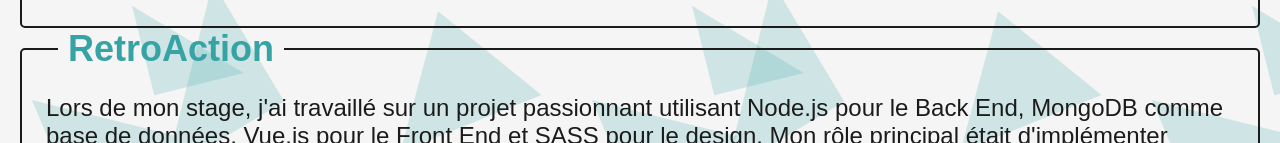
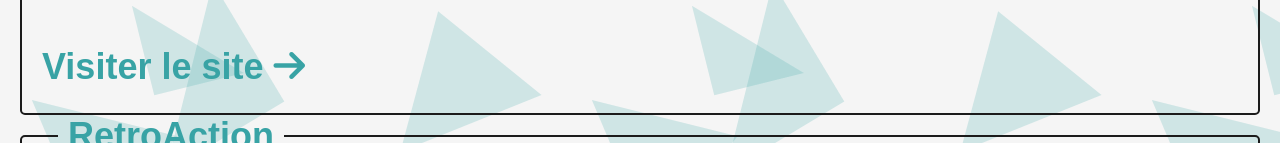
Before and after one commit to LeandreWeb/LeandreWeb.github.io, a plain HTML site: page index.html in a window 1280 px wide. Shown: the part 2684-2827 px from the top of the page. Drawn offline with Linux system fonts and the light colour scheme; a web font is replaced by a local one.

Commit message:
Ajout lien pour monument go

```diff
--- a/index.html
+++ b/index.html
@@ -294,6 +294,10 @@
                 </div>
               </div>
             </div>
+            <a href="https://monumentgo.com/" class="website" target="_blank"
+              >Visiter le site
+              <span><i class="fa-solid fa-arrow-right"></i></span
+            ></a>
           </fieldset>
           <fieldset>
             <legend>RetroAction</legend>
```
Also changed, not shown: projets.html (+4 -0 lines).
